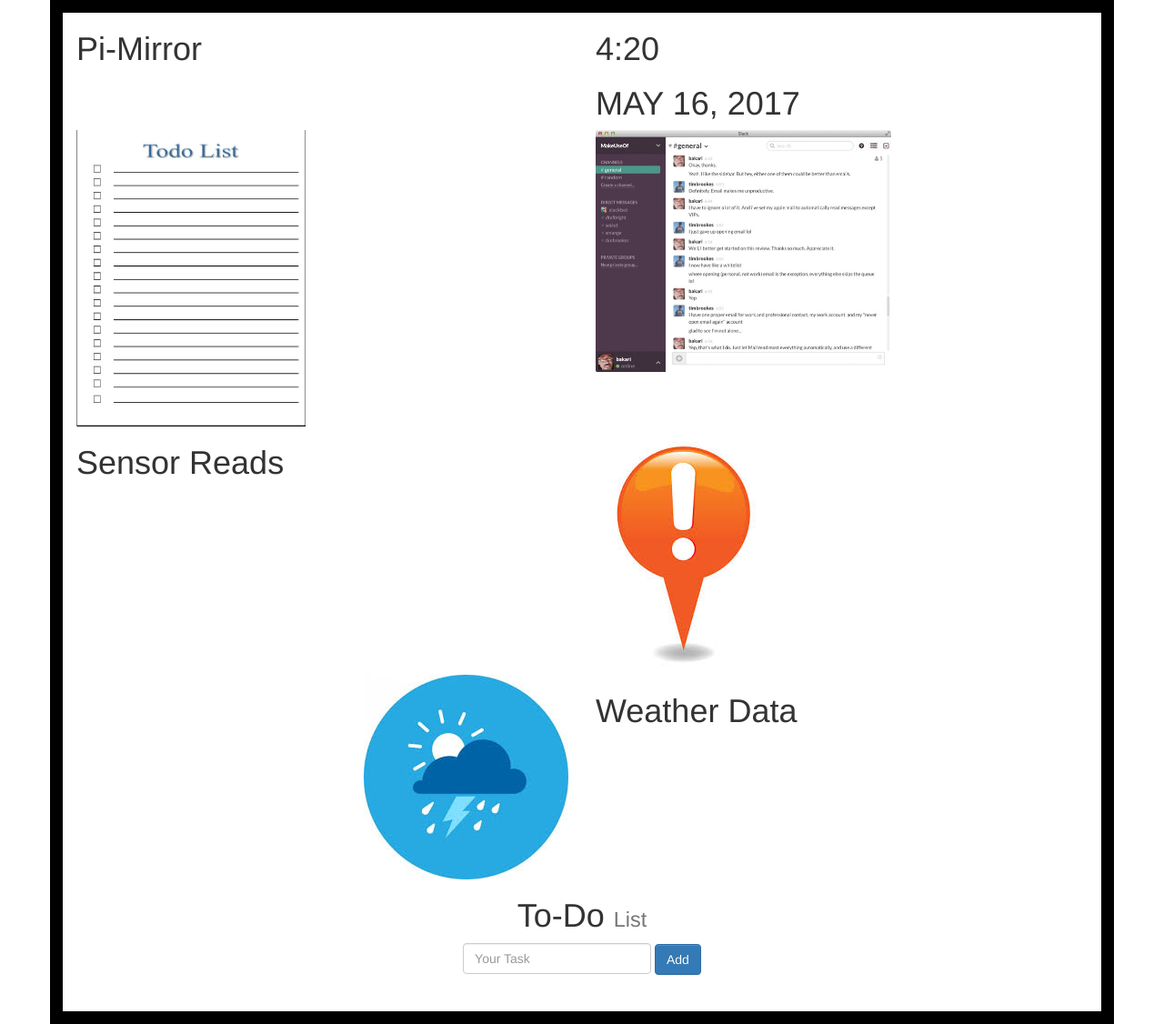
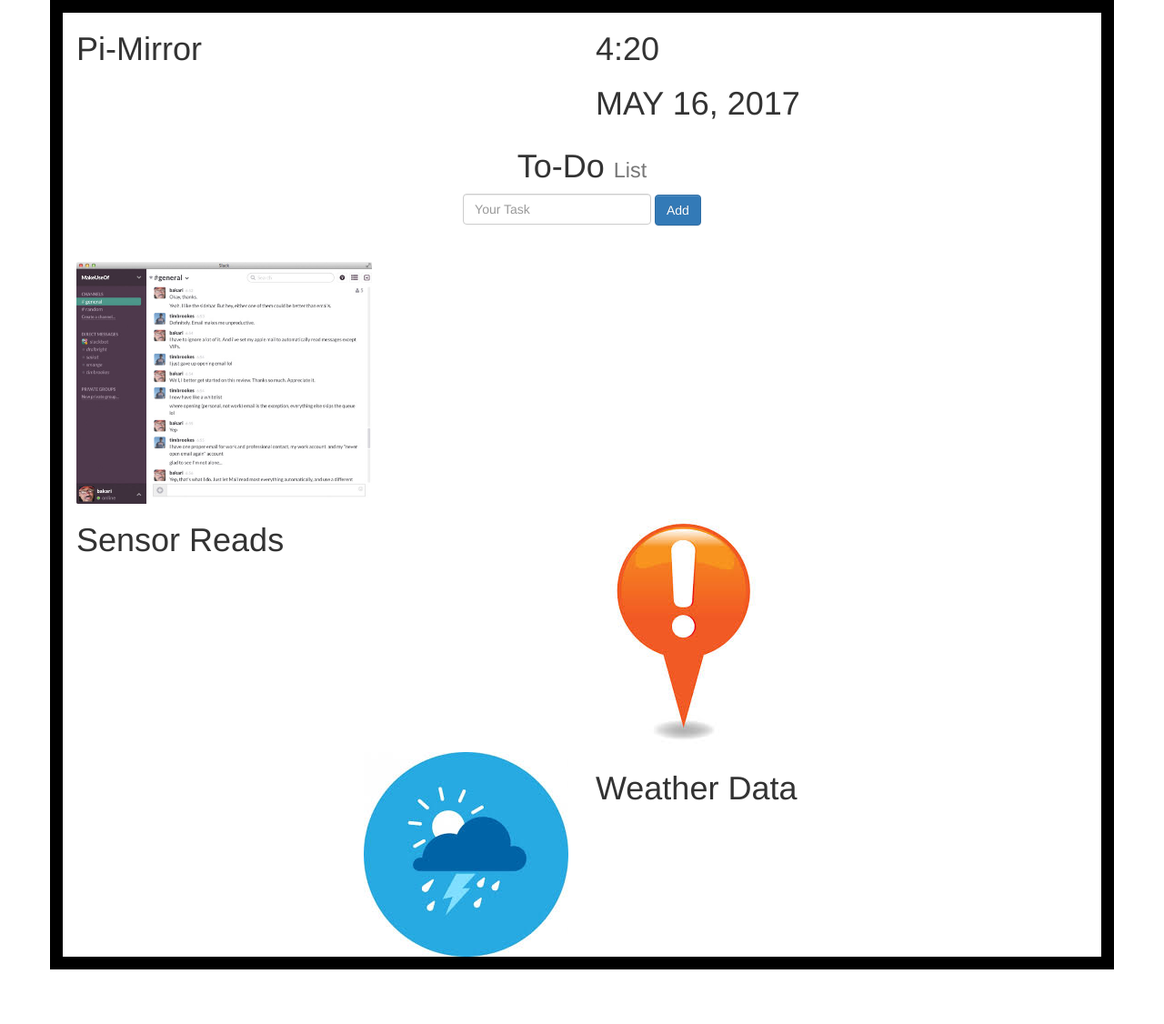
Before and after one commit to shihlinlu/pi-mirror, a PHP site: page /epic/front-end-revision.php in a window 1280 px wide. Shown: the whole page at 91% size. After the commit the page ends 1066 px from the top, so only its background shows below. Run offline with PHP 8.4, Linux system fonts and the light colour scheme; some libraries are stand-ins or nearby versions.

Commit message:
Replaced old to do list
https://app.asana.com/0/333821720990064/333821720990069

```diff
--- a/epic/front-end-revision.php
+++ b/epic/front-end-revision.php
@@ -36,9 +36,16 @@
 			</div>
 		</div>
 		<div class="row">
-			<div class="col-md-6">
-				<img src="images/todolist.jpeg" alt="to-do">
-			</div>
+            <div class="form-group">
+                <h1>To-Do <small>List</small></h1>
+                <form role="form">
+                    <input type="text" class="form-control" placeholder="Your Task" name="task">
+                </form>
+                <button type="button" class="btn btn btn-primary">Add</button>
+            </div>
+            <div>
+                <ul class="list-unstyled" id="todo"></ul>
+            </div>
 			<div class="col-md-6">
 				<img src="images/slack.jpeg">
 			</div>
@@ -60,16 +67,7 @@
 			</div>
 		</div>
 
-            <div class="form-group">
-                <h1>To-Do <small>List</small></h1>
-                <form role="form">
-                    <input type="text" class="form-control" placeholder="Your Task" name="task">
-                </form>
-                <button type="button" class="btn btn btn-primary">Add</button>
-            </div>
-            <div></div>
-            <ul class="list-unstyled" id="todo"></ul>
-		</div>
+
 
 
 
```
